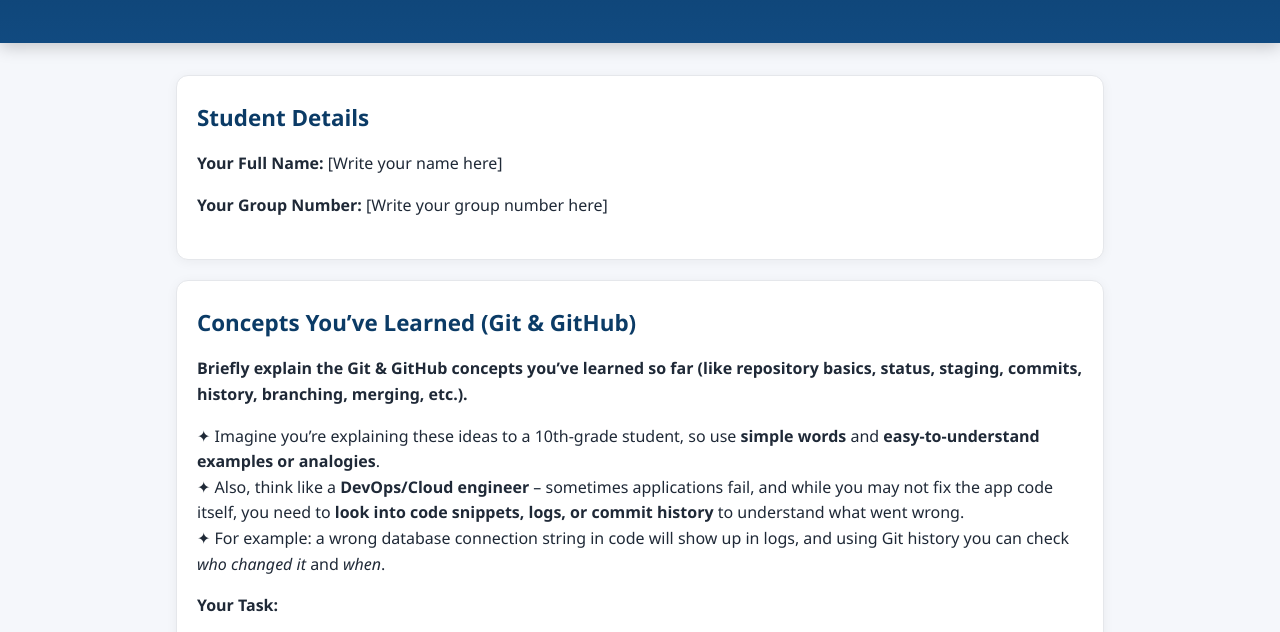
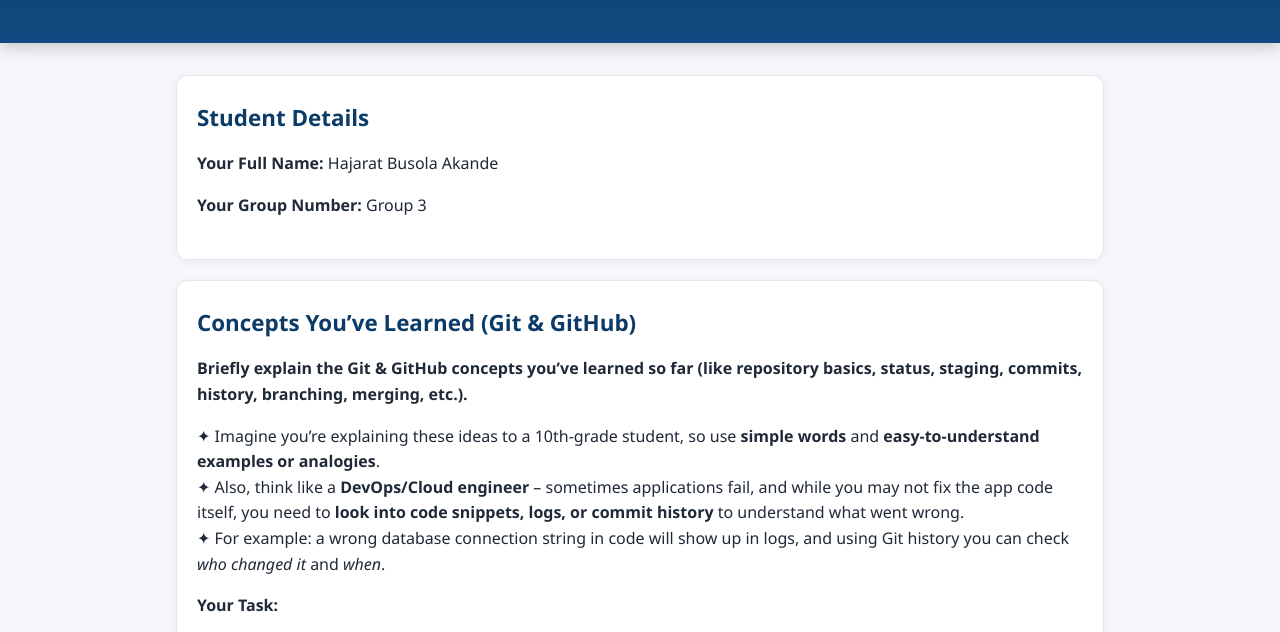
Before and after one commit to Hajixhayjhay/CodeTrack, a plain HTML site: page index.html in a window 1280 px wide. Shown: the part 159-791 px from the top of the page. Drawn offline with Linux system fonts and the light colour scheme.

Commit message:
modified index.html

```diff
--- a/index.html
+++ b/index.html
@@ -29,8 +29,8 @@
         <!-- Student Details -->
         <section class="card student-info" aria-labelledby="student-details">
             <h2 id="student-details">Student Details</h2>
-            <p><b>Your Full Name:</b> <span class="placeholder">[Write your name here]</span></p>
-            <p><b>Your Group Number:</b> <span class="placeholder">[Write your group number here]</span></p>
+            <p><b>Your Full Name:</b> <span class="placeholder">Hajarat Busola Akande</span></p>
+            <p><b>Your Group Number:</b> <span class="placeholder">Group 3</span></p>
         </section>
 
         <!-- Concepts Learned -->
```
